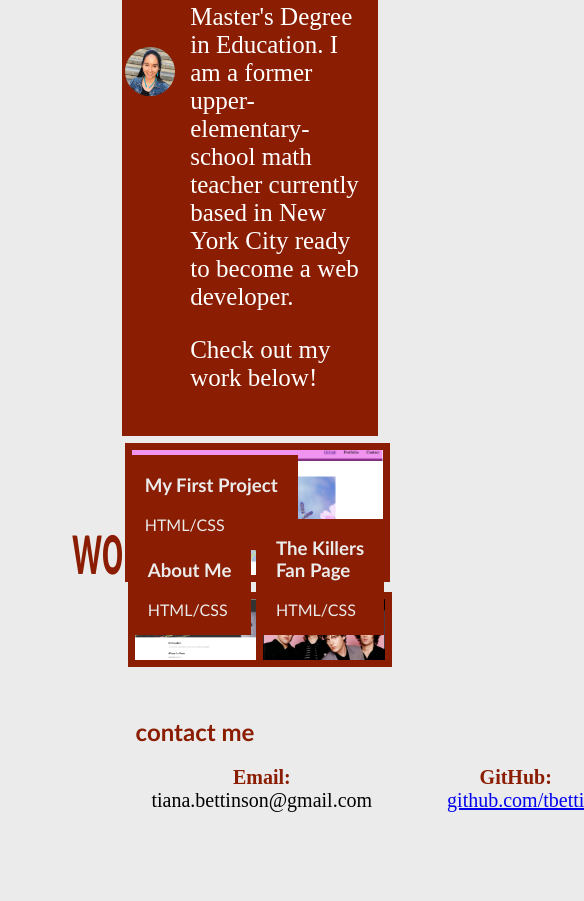
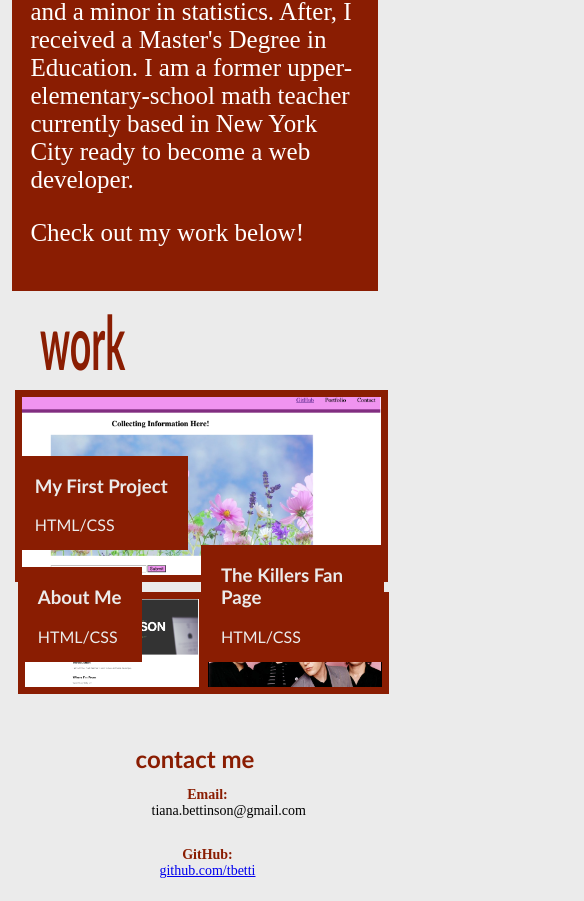
Before and after one commit to tbetti/Portfolio, a plain HTML site: page index.html in a window 390 px wide. Shown: the part 869-1770 px from the top of the page, 584 px wide, since content can reach past the window. Before the commit the page ends 1709 px from the top, so only its background shows below. Drawn offline with Linux system fonts and the light colour scheme.

Commit message:
Added responsive design elements

```diff
--- a/assets/style.css
+++ b/assets/style.css
@@ -46,7 +46,7 @@ header ul li a{
 .master-container{
     display: flex;
     justify-content: space-evenly;
-    margin: 1%; /* Changed from 10px - Did this make a difference? */
+    margin: 1%;
 }
 .master-container aside{
     width: 30%;
@@ -128,5 +128,33 @@ footer h4{
 .footer-item p{
     margin-left: 50px;
     margin-right: 25px;
-    font-size: 20px; /* Any larger font size will get rid of the email/git hub text */
+    font-size: 20px;
 }
+
+/* Adjust for screen size */
+@media screen and (max-width:768px){
+    .master-container{
+        flex-direction: column;
+    }
+    aside h2{
+        white-space: nowrap;
+        padding: 1px;
+        margin: 0px;
+    }
+    .about-me-container{
+        flex-direction: column;
+    }
+    .card-title{
+        flex: 1 1 50px; /*need extra help with this*/
+    }
+    .footer-item{
+        flex-direction: column;
+    }
+    .footer-item p{
+        font-size: 14px;
+    }
+    header ul{
+        background-color: var(--red-accent);
+        margin: 0px;
+    }
+}
--- a/index.html
+++ b/index.html
@@ -3,6 +3,7 @@
     <head>
         <link rel="stylesheet" href="./assets/style.css">
         <title>Tiana Bettinson | Portfolio</title>
+        <meta name="viewport" content="width=device-width,initial-scale=1">
     </head>
     <body>
         <!-- Header with links to other sections of the page -->
@@ -66,7 +67,7 @@
             </div>
         </section>
          <!-- Contact Information -->
-        <footer id="Contact">
+        <footer id="contact">
             <h4>Contact Me</h4>
             <div class="footer-item">
                 <p><b>Email: </b>tiana.bettinson@gmail.com</p>
```
